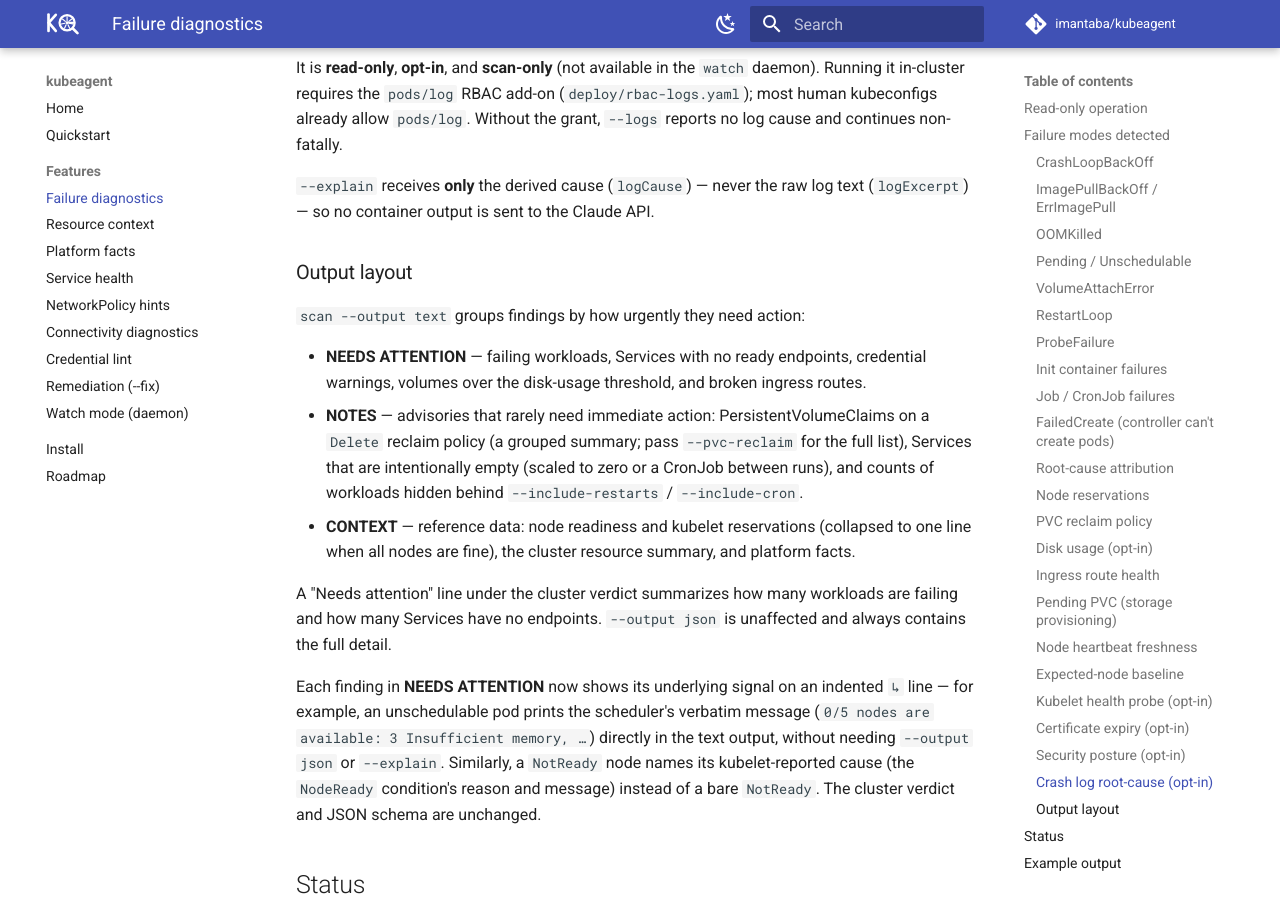
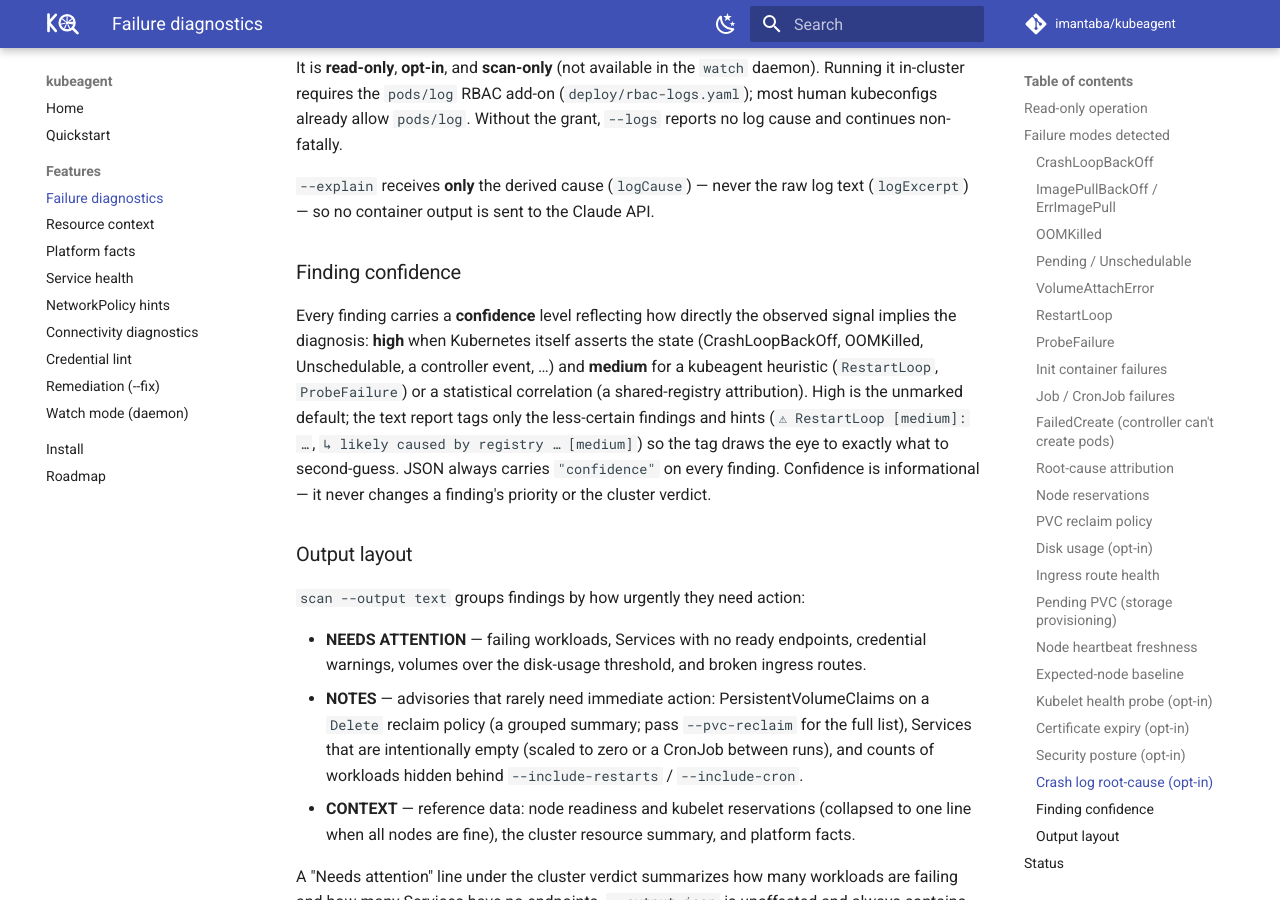
Before and after one commit to imantaba/kubeagent, an MkDocs documentation site: the page built from website/docs/features/diagnostics.md, in a window 1280 px wide and 900 px high, scrolled down 7304 px. Built offline with MkDocs 1.6.1 and Material for MkDocs 9.7.7, drawn with Linux system fonts in a browser that asks for light colours; comment, search, counter and statistics services are not loaded.

Commit message:
test+docs: golden coverage and documentation for finding confidence

```diff
--- a/website/docs/features/diagnostics.md
+++ b/website/docs/features/diagnostics.md
@@ -310,6 +310,19 @@ the grant, `--logs` reports no log cause and continues non-fatally.
 `--explain` receives **only** the derived cause (`logCause`) — never the raw log text
 (`logExcerpt`) — so no container output is sent to the Claude API.
 
+### Finding confidence
+
+Every finding carries a **confidence** level reflecting how directly the observed
+signal implies the diagnosis: **high** when Kubernetes itself asserts the state
+(CrashLoopBackOff, OOMKilled, Unschedulable, a controller event, …) and
+**medium** for a kubeagent heuristic (`RestartLoop`, `ProbeFailure`) or a
+statistical correlation (a shared-registry attribution). High is the unmarked
+default; the text report tags only the less-certain findings and hints
+(`⚠ RestartLoop [medium]: …`, `↳ likely caused by registry … [medium]`) so the
+tag draws the eye to exactly what to second-guess. JSON always carries
+`"confidence"` on every finding. Confidence is informational — it never changes a
+finding's priority or the cluster verdict.
+
 ### Output layout
 
 `scan --output text` groups findings by how urgently they need action:
```
Also changed, not shown: website/docs/roadmap.md (+5 -0 lines), CHANGELOG.md, README.md, 2 other files.
